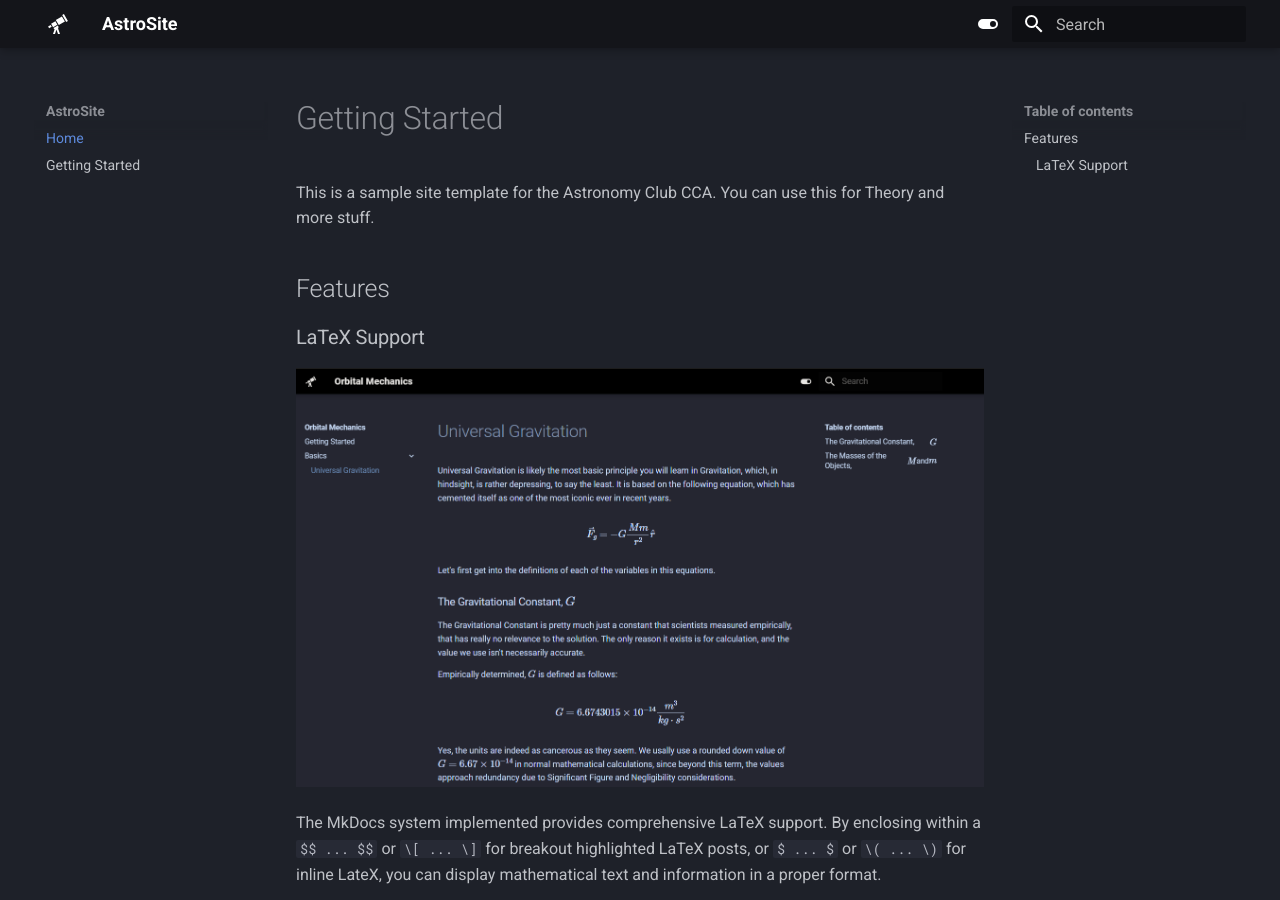
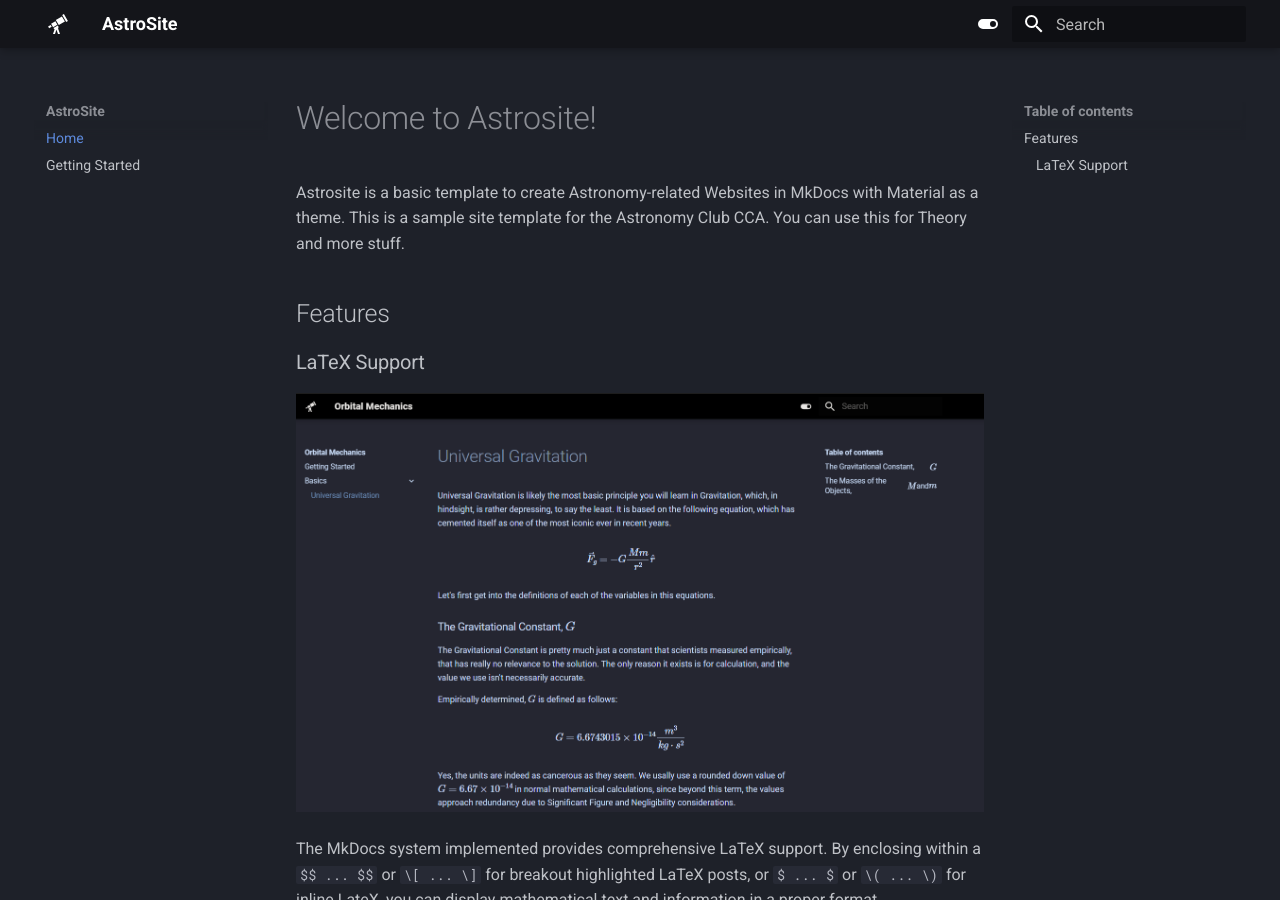
Before and after one commit to nushastro/astrosite, an MkDocs documentation site: the page built from docs/index.md, in a window 1280 px wide and 900 px high. Built offline with MkDocs 1.6.1 and Material for MkDocs 9.7.7, drawn with Linux system fonts in a browser that asks for light colours.

Commit message:
Update Headers

```diff
--- a/docs/index.md
+++ b/docs/index.md
@@ -1,6 +1,6 @@
-# Getting Started
+# Welcome to Astrosite!
 
-This is a sample site template for the Astronomy Club CCA. You can use this for Theory and more stuff.
+Astrosite is a basic template to create Astronomy-related Websites in MkDocs with Material as a theme. This is a sample site template for the Astronomy Club CCA. You can use this for Theory and more stuff.
 
 ## Features
 ### LaTeX Support
```
Also changed, not shown: docs/Getting Started.md (+1 -1 lines).
